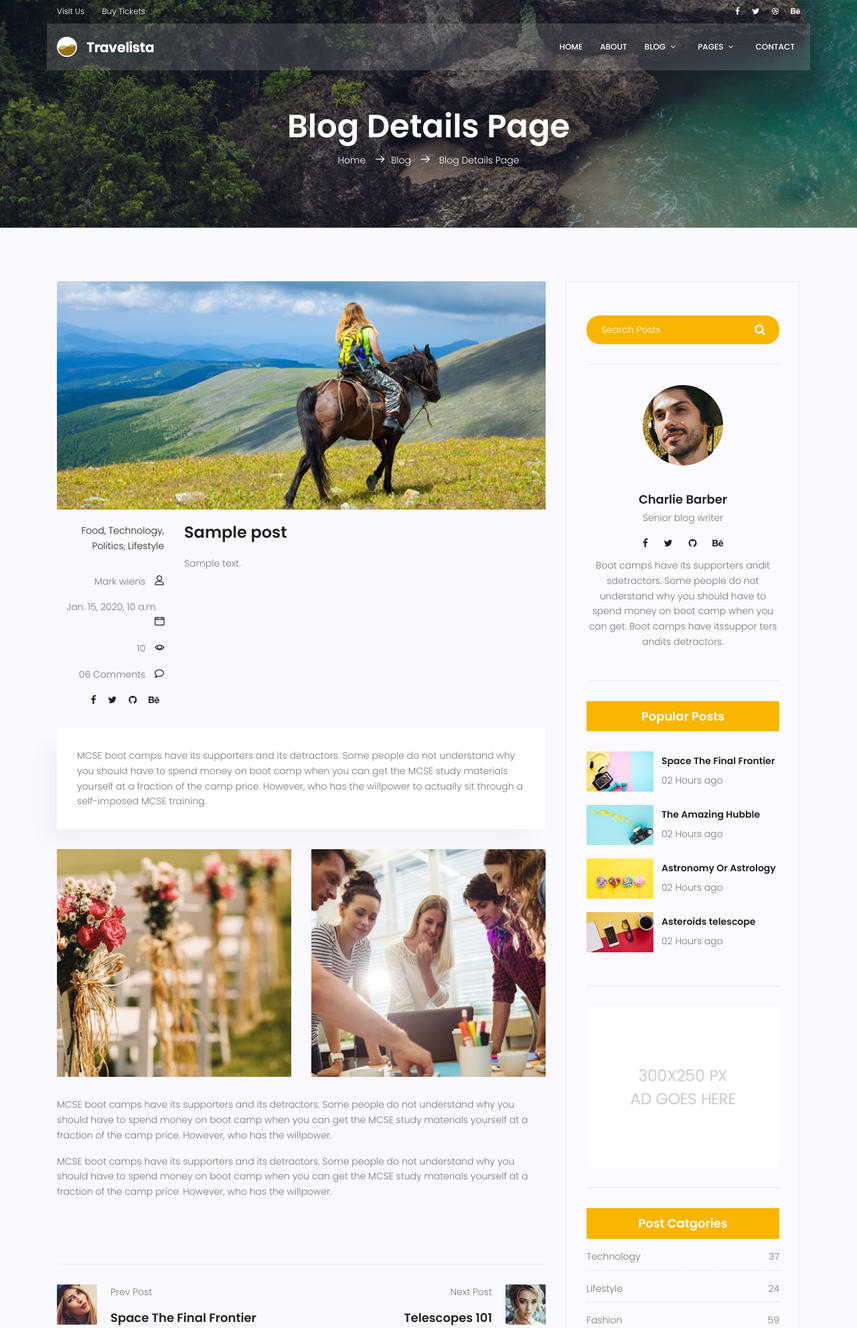
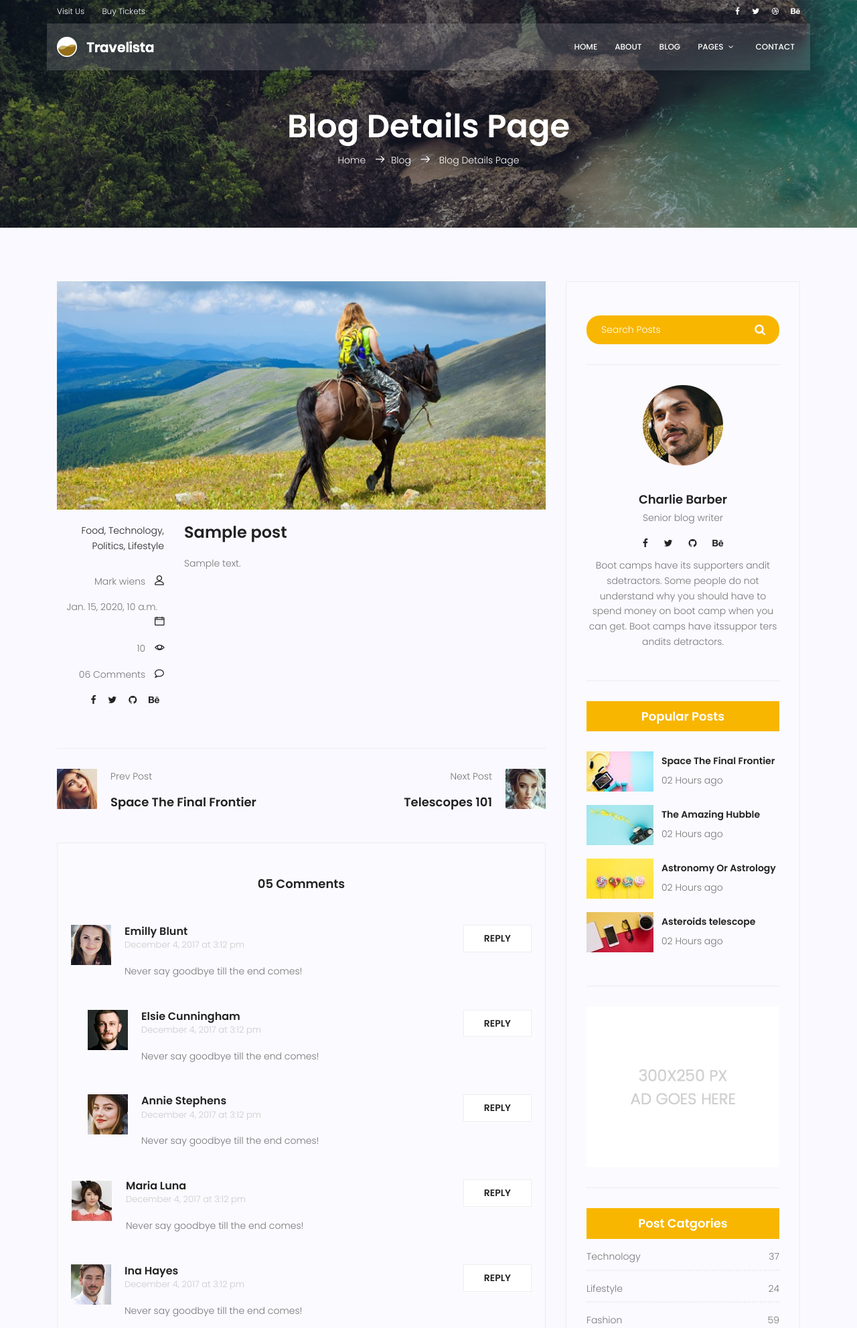
Before and after one commit to ArianTh3/my-first-site, a Django app: template templates/blog/blog-single.html in a window 1280 px wide. Shown: the top 1983 px of the page at 67% size. Run offline with Django 3.2, Linux system fonts and the light colour scheme; the template is opened without the code that fills it: most values are stand-ins (such as "Sample title", 1, 10 or a date in 2020); parts of the project's set-up code (start-up, migrations or seed data) failed here and were passed over; some libraries are stand-ins or nearby versions.

Commit message:
added the details

```diff
--- a/blog/urls.py
+++ b/blog/urls.py
@@ -5,5 +5,5 @@ app_name = 'blog'
 
 urlpatterns = [
     path('', blog_view, name='index'),
-    path('single/<int:pid>', blog_single, name='single')
+    path('<int:pid>', blog_single, name='single')
 ]
--- a/templates/base.html
+++ b/templates/base.html
@@ -70,14 +70,10 @@
             <ul class="nav-menu">
               <li><a href="{% url "website:index" %}">Home</a></li>
               <li><a href="{% url "website:about" %}">About</a></li>
-              <li class="menu-has-children">
-                <a href="">Blog</a>
-                <ul>
-                  <li><a href="{% url 'blog:index'  %}">Blog Home</a></li>
+              <li><a href="{% url 'blog:index'  %}">Blog</a></li>
 
-                      <li><a href="{% url 'blog:single' 1 %}">Blog Single</a></li>
 
-                </ul>
+
               </li>
               <li class="menu-has-children">
                 <a href="">Pages</a>
--- a/templates/blog/blog-home.html
+++ b/templates/blog/blog-home.html
@@ -126,11 +126,11 @@
             <div class="feature-img">
               <img class="img-fluid" src="{% static 'img/blog/feature-img1.jpg' %}" alt="" />
             </div>
-            <a class="posts-title" href="single/{{post.id}}"><h3>{{post.title}}</h3></a>
+            <a class="posts-title" href="{% url 'blog:single' pid=post.id %}"><h3>{{post.title}}</h3></a>
             <p class="excert">
               {{post.content}}
             </p>
-            <a href="single/{{post.id}}" class="primary-btn">View More</a>
+            <a href="{% url 'blog:single' pid=post.id %}" class="primary-btn">View More</a>
           </div>
         </div>
         {% endfor %}
--- a/templates/blog/blog-single.html
+++ b/templates/blog/blog-single.html
@@ -74,39 +74,7 @@
             <h3 class="mt-20 mb-20">{{post.title}}</h3>
             <p class="excert">{{post.content}}</p>
           </div>
-          <div class="col-lg-12">
-            <div class="quotes">
-              MCSE boot camps have its supporters and its detractors. Some
-              people do not understand why you should have to spend money on
-              boot camp when you can get the MCSE study materials yourself at a
-              fraction of the camp price. However, who has the willpower to
-              actually sit through a self-imposed MCSE training.
-            </div>
-            <div class="row mt-30 mb-30">
-              <div class="col-6">
-                <img class="img-fluid" src="{% static 'img/blog/post-img1.jpg' %}" alt="" />
-              </div>
-              <div class="col-6">
-                <img class="img-fluid" src="{% static 'img/blog/post-img2.jpg' %}" alt="" />
-              </div>
-              <div class="col-lg-12 mt-30">
-                <p>
-                  MCSE boot camps have its supporters and its detractors. Some
-                  people do not understand why you should have to spend money on
-                  boot camp when you can get the MCSE study materials yourself
-                  at a fraction of the camp price. However, who has the
-                  willpower.
-                </p>
-                <p>
-                  MCSE boot camps have its supporters and its detractors. Some
-                  people do not understand why you should have to spend money on
-                  boot camp when you can get the MCSE study materials yourself
-                  at a fraction of the camp price. However, who has the
-                  willpower.
-                </p>
-              </div>
-            </div>
-          </div>
+
         </div>
         <div class="navigation-area">
           <div class="row">
```
Also changed, not shown: db.sqlite3.
